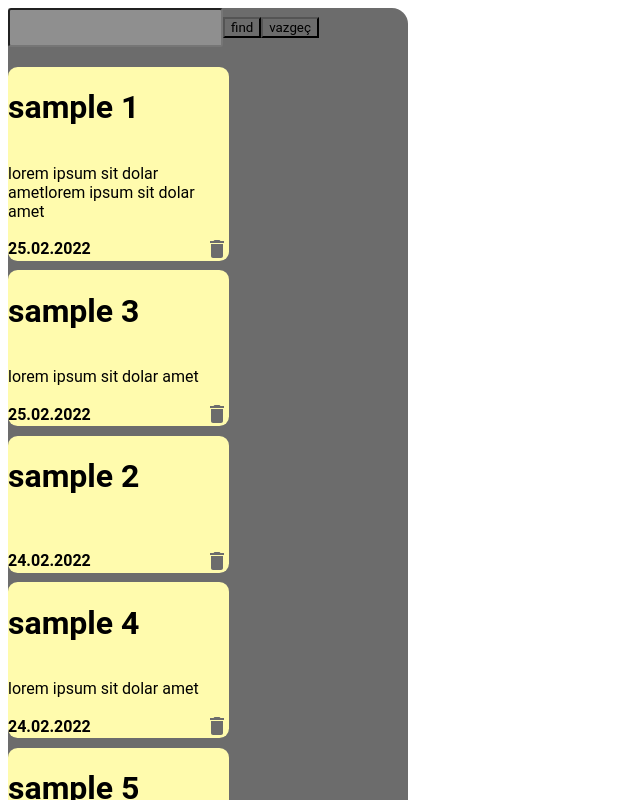
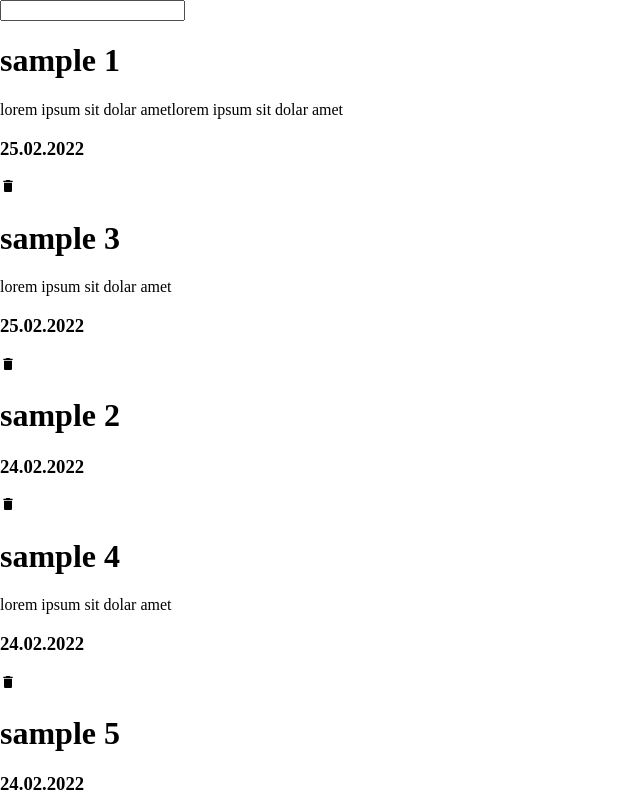
Before and after one commit to abdulkadir-polmayan/daily-note-app, a React (Create React App) app: page / in a window 1280 px wide. Shown: the top 800 px of the page, without its empty margins (0-640 px from the left). Built offline with nearby package versions, Linux system fonts and the light colour scheme.

Commit message:
changin something

```diff
--- a/package.json
+++ b/package.json
@@ -9,7 +9,7 @@
     "react": "^18.2.0",
     "react-dom": "^18.2.0",
     "react-icons": "^4.4.0",
-    "react-scripts": "5.0.1",
+    "react-scripts": "^5.0.1",
     "sass": "^1.54.0",
     "web-vitals": "^2.1.4"
   },
--- a/src/App.js
+++ b/src/App.js
@@ -111,18 +111,18 @@ function App() {
 
   return (
     <div className="App">
-      <div className='phone'>
 
       <Search searchNote={searchNote}/>
+
       <div className='notes'>
+
       {notes}
 
       </div>
 
       <AddNote newNote={newNote} />
 
-      </div>
- </div>
+   </div>
   );
 }
 
--- a/src/App.scss
+++ b/src/App.scss
@@ -1,77 +1,3 @@
-*{
-
-    background: #fafafa;
-    font-family: 'Roboto', sans-serif;
-    background-color: transparent;
-
-
+body{
+    margin:0
 }
-body{
-    width: 25rem;
-    height: 53rem
-}
-.app{
-    display: flex;
-    flex-direction: column;
-    align-items: center;
-    justify-content: center;
-    height: 100vh;
-    box-sizing: border-box;
-
-}
-.phone{
-    background-color: #6c6c6c;
-    border-radius: 1rem;
-    width: 25rem;
-    height: 53rem;
-}
-.notes{
-
-    .note{
-    background: rgb(255, 251, 173);
-    border-radius: 0.6rem;
-    margin-bottom: 0.6rem;
-    display: flex;
-    max-width: 13.8rem;
-    min-height: 3rem;
-    flex-direction:    column;
-    footer{
-        display: flex;
-        align-items: center;
-        justify-content: space-between;
-        p{
-            margin: 0;
-            font-size: 0.8rem;
-            color: #6c6c6c;
-
-        }
-
-        h1{
-            font-size: 1.5em;
-            font-weight: bold;
-            margin: 0;
-        }
-        h3{
-            font-size: 1em;
-            font-weight: bold;
-            margin: 0;
-        }
-        .delete{
-            font-size: 1.5em;
-            color: #6c6c6c;
-            cursor: pointer;
-        }
-    }
-}
-}
-
-.dlt{
-}
-
-.search{
-   background-color: rgb(143, 143, 143);
-    padding: 10px;
-    border-radius: 3px;
-    margin-bottom: 20px;
-
-}
--- a/src/components/AddNote.js
+++ b/src/components/AddNote.js
@@ -20,8 +20,11 @@ export default function(props){
 
 
     return(
-        <div className='newNote'>
-            <textarea value={newNote} onChange={handleChange} />
+        <div className='addNote'>
+            <div>
+                <textarea value={newNote} onChange={handleChange} />
+            </div>
+
             <div className='footer'>
                 <button className={props.class} onClick={saveBtn}>save</button>
                 <span>{characterLimit-newNote.length}</span>
--- a/src/components/Note.js
+++ b/src/components/Note.js
@@ -4,8 +4,11 @@ import { MdDelete } from "react-icons/md";
 export default function Note(props){
     return(
         <div  className='note'>
-            <h1>{props.headline}</h1>
-           <p>{props.innerText}</p>
+            <div className='note-text'>
+                <h1>{props.headline}</h1>
+                <p>{props.innerText}</p>
+            </div>
+
             <footer>
                 <h3>{props.date}</h3>
                 <MdDelete className='delete' onClick={()=>props.dltNote(props.id)} />
--- a/src/components/Search.js
+++ b/src/components/Search.js
@@ -7,11 +7,10 @@ export default function Search(props){
    }
 
     return(
-        <div>
-            <input onChange={searchNote} className='search' />
-            <button>find   </button>
-            <span></span>
-            <button>   vazgeç</button>
+        <div className='search'>
+            <div className='input'>
+                <input onChange={searchNote} className='search' />
+            </div>
         </div>
     )
 }
```
Also changed, not shown: 1 other file (tests, documents, lock files or other folders).
